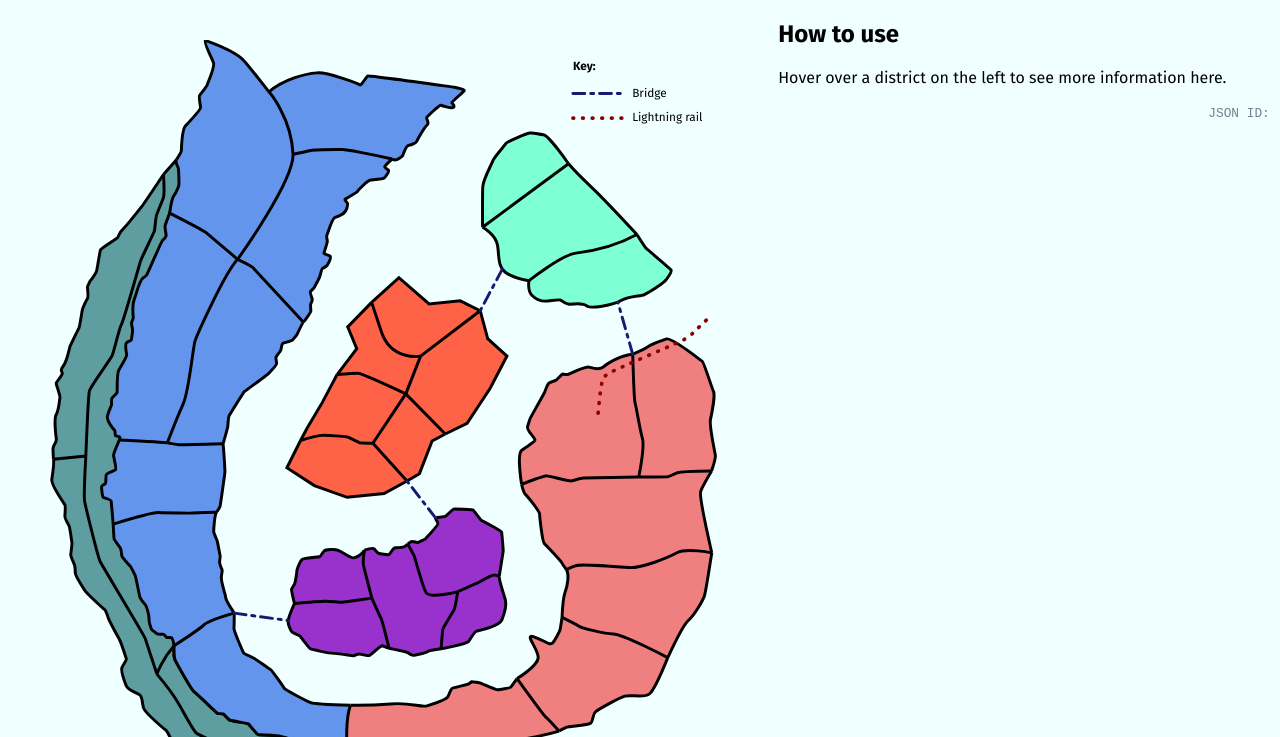
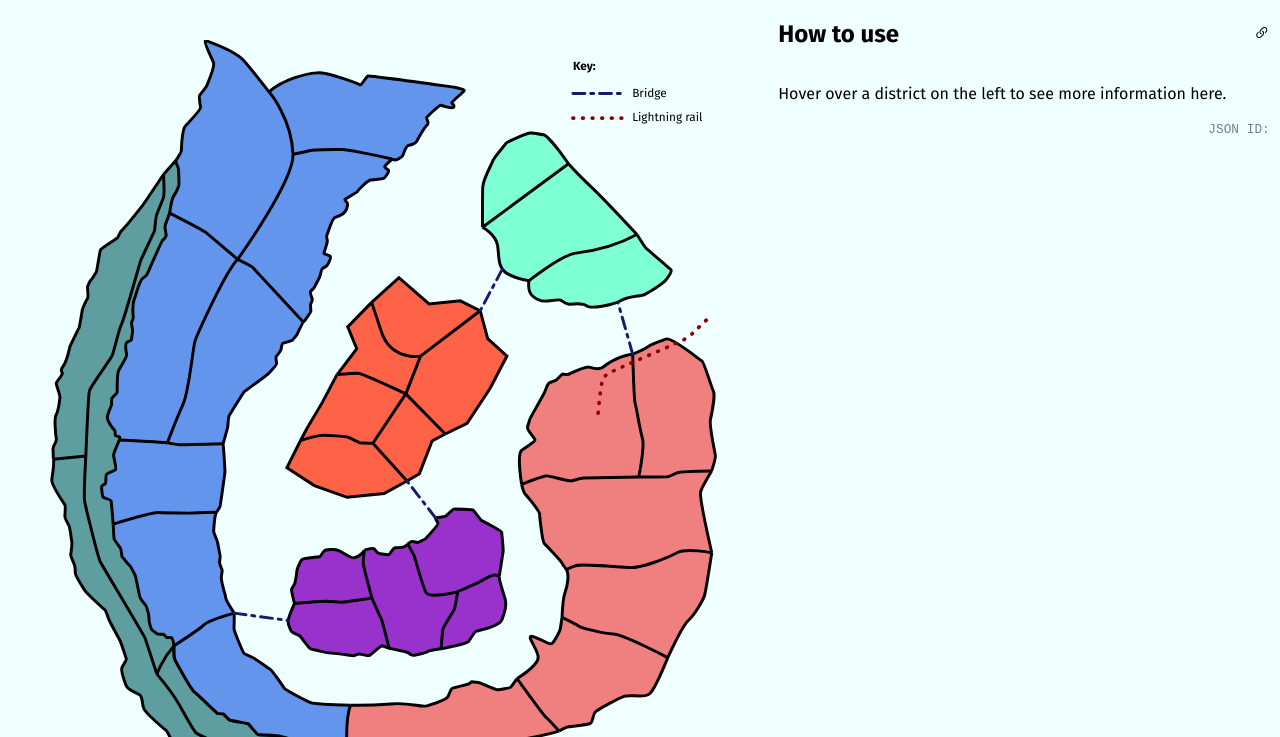
Before and after one commit to genom10/sharn-map, a plain HTML site: page index.html in a window 1280 px wide. Shown: the top 737 px of the page. Drawn offline with nearby package versions, Linux system fonts and the light colour scheme.

Commit message:
Add permalink feature

```diff
--- a/index.html
+++ b/index.html
@@ -24,7 +24,11 @@
     <div id="infobox">
         <article>
             <section id="wardSection">
-                <h2 id="ward">How to use</h2>
+                <div class="wardTitle">
+                    <h2 id="ward">How to use </h2>
+                    <a id="districtLink" title="Permalink to this district" href="#"><i
+                            class="bi bi-link-45deg"></i></a>
+                </div>
                 <p id="wardInfo">Hover over a district on the left to see more information here.</p>
             </section>
             <section id="upperSection">
--- a/js/map.js
+++ b/js/map.js
@@ -259,13 +259,18 @@ function descToHtml(description) {
 
 function selectDistrict(district) {
     // Select a district and show information about it
+    const districtId = district.id;
     // Remove any other selected districts
     /* beautify preserve:start */
     document.getElementsByClassName("selected")[0]?.classList.remove("selected");
     /* beautify preserve:end */
     // And make this one selected
     district.classList.add("selected");
-    showInfo(district.id);
+    // Update permalink pointer
+    const districtLink = document.getElementById("districtLink");
+    districtLink.setAttribute("href", `#${districtId}`);
+    // Show district info
+    showInfo(districtId);
 }
 
 loadMap();
--- a/style.css
+++ b/style.css
@@ -66,7 +66,7 @@ h1 {
     margin-right: 0.5em;
 }
 
-.credits a {
+a {
     color: black;
 }
 
@@ -117,3 +117,9 @@ input[type=file] {
 #districtId::before {
     content: "JSON ID: ";
 }
+
+.wardTitle {
+    display: flex;
+    justify-content: space-between;
+    align-items: center;
+}
```
